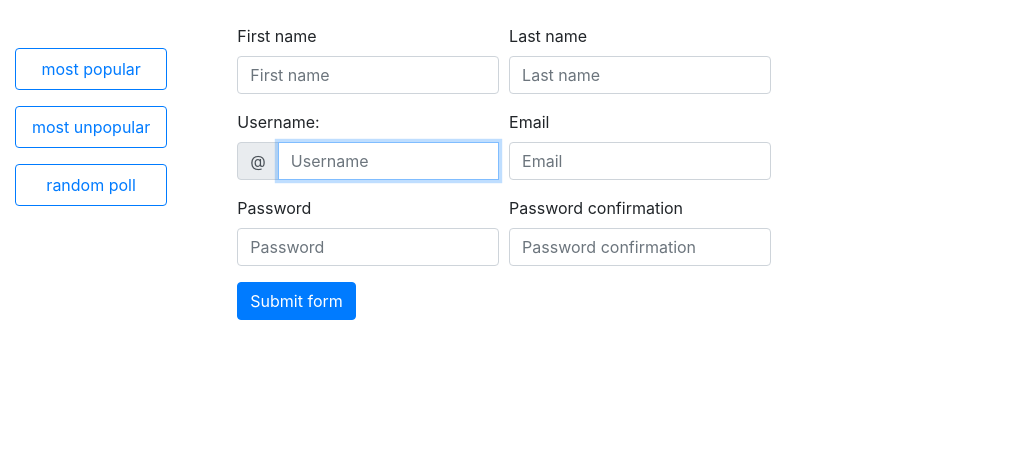
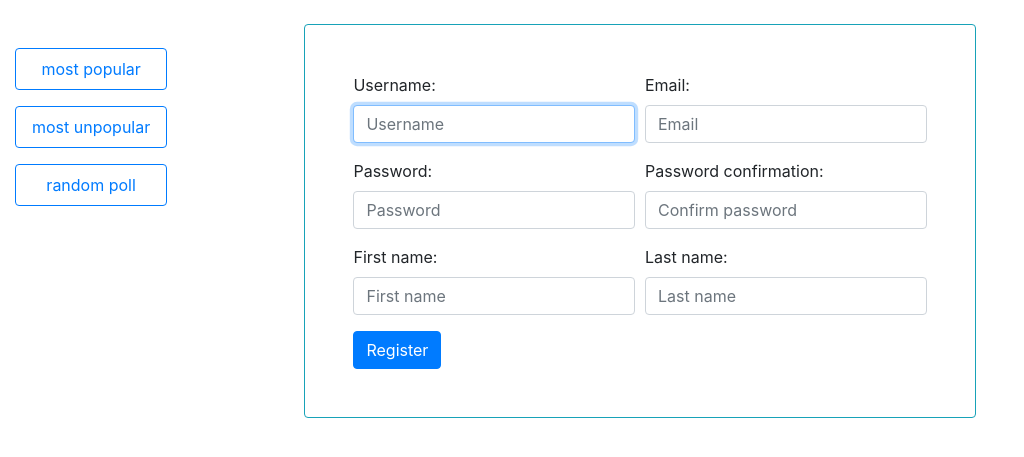
Before and after one commit to BBohdanBB/VotingSystem, a Django app: page /polls/register/ in a window 1280 px wide. Shown: the part 75-532 px from the top of the page, without its empty margins (0-1024 px from the left). Run offline with Django 3.2, Linux system fonts and the light colour scheme; some libraries are stand-ins or nearby versions.

Commit message:
add design for reg_form

```diff
--- a/polls/templates/polls/reg_form.html
+++ b/polls/templates/polls/reg_form.html
@@ -1,78 +1,73 @@
 {% extends 'polls/layout.html' %}
 
 {% block content %}
-
-    <!--<form method="post">
-        {% csrf_token %}
-        <p><label for="id_email">Email:</label> <input type="email" name="email" required id="id_email" /></p>
-        <p><label for="id_password1">Password:</label> <input type="password" name="password1" required id="id_password1" />
-            <span class="helptext"><ul><li>Your password can&#39;t be too similar to your other personal information.</li><li>Your password must contain at least 8 characters.</li><li>Your password can&#39;t be a commonly used password.</li><li>Your password can&#39;t be entirely numeric.</li></ul></span></p>
-        <p><label for="id_password2">Password confirmation:</label> <input type="password" name="password2" required id="id_password2" /> <span class="helptext">Enter the same password as before, for verification.</span></p>
-        <button type="submit">Register</button>
-    </form>-->
-
+    <div class="col-10 mx-auto bg-white p-5 border border-info rounded">
     <form class="needs-validation" novalidate method="post">
         {% csrf_token %}
         <div class="form-row">
-            <div class="col-md-4 mb-3">
-                <label for="id_first_name">First name</label>
-                <input type="text" class="form-control" id="id_first_name" maxlength="30" name="first_name" placeholder="First name" required>
+            <div class="col-md-6 mb-3">
+                <label for="id_username">Username:</label>
+                <input type="text" class="form-control" name="username" maxlength="150" autofocus required id="id_username"  placeholder="Username"/>
+                <div class="invalid-feedback helptext">
+                    Please choose a username. 150 characters or fewer. Letters, digits and @/./+/-/_ only.
+                </div>
                 <div class="valid-feedback">
                     Looks good!
                 </div>
             </div>
-
-            <div class="col-md-4 mb-3">
-                <label for="id_last_name">Last name</label>
-                <input type="text" class="form-control" id="id_last_name" maxlength="150" placeholder="Last name" name="last_name" required>
-                <div class="valid-feedback">
-                    Looks good!
+            <div class="col-md-6 mb-3">
+                <label for="id_email">Email:</label>
+                <input type="email" class="form-control" name="email" required id="id_email" placeholder="Email"/>
+                <div class="invalid-feedback">
+                    Please provide correct email
                 </div>
-            </div>
-
-
-        </div>
-
-            <div class="form-row">
-                <div class="col-md-4 mb-3">
-                    <label for="id_username">Username:</label>
-                    <div class="input-group">
-                        <div class="input-group-prepend">
-                            <span class="input-group-text" id="inputGroupPrepend">@</span>
-                        </div>
-                        <input name="username" maxlength="150" autofocus id="id_username" class="form-control"  placeholder="Username" aria-describedby="inputGroupPrepend" required>
-                        <div class="invalid-feedback">
-                            Please choose a username. 150 characters or fewer. Letters, digits and @/./+/-/_ only.
-                        </div>
-                    </div>
-                </div>
-                <div class="col-md-4 mb-3">
-                    <label for="id_email">Email</label>
-                    <input type="text" class="form-control" id="id_email" maxlength="30" name="id_email" placeholder="Email" required>
                 <div class="valid-feedback">
                     Looks good!
                 </div>
             </div>
         </div>
+
         <div class="form-row">
-                <div class="col-md-4 mb-3">
-                    <label for="id_password1">Password</label>
-                    <input type="password" class="form-control" id="id_password1" maxlength="150" placeholder="Password" name="password1" required>
+            <div class="col-md-6 mb-3">
+                <label for="id_password1">Password:</label>
+                <input class="form-control" type="password" name="password1" required id="id_password1" placeholder="Password"/>
+                <div class="invalid-feedback helptext">
+                    <ul>
+                        <li>Your password can&#39;t be too similar to your other personal information.</li>
+                        <li>Your password must contain at least 8 characters.</li>
+                        <li>Your password can&#39;t be a commonly used password.</li>
+                        <li>Your password can&#39;t be entirely numeric.</li>
+                    </ul>
+                </div>
+            </div>
+            <div class="col-md-6 mb-3">
+                <label for="id_password2">Password confirmation:</label>
+                <input class="form-control" type="password" name="password2" required id="id_password2" placeholder="Confirm password" />
+                <div class="invalid-feedback helptext">
+                    <span class="helptext">Enter the same password as before, for verification.</span>
+                </div>
+            </div>
+        </div>
+        <div class="form-row">
+            <div class="col-md-6 mb-3">
+                <label for="id_first_name">First name:</label>
+                <input class="form-control" type="text" name="first_name" maxlength="30" id="id_first_name"  placeholder="First name" />
                 <div class="valid-feedback">
                     Looks good!
                 </div>
             </div>
-
-            <div class="col-md-4 mb-3">
-                <label for="id_password2">Password confirmation</label>
-                <input type="password" class="form-control" id="id_password2" maxlength="150" placeholder="Password confirmation" name="password2" required>
+            <div class="col-md-6 mb-3">
+                <label for="id_last_name">Last name:</label>
+                <input class="form-control" type="text" name="last_name" maxlength="150" id="id_last_name" placeholder="Last name"/>
                 <div class="valid-feedback">
                     Looks good!
                 </div>
             </div>
         </div>
-        <button class="btn btn-primary" type="submit">Submit form</button>
+
+        <button class="btn btn-primary" type="submit">Register</button>
     </form>
+    </div>
 
     <script>
         // Example starter JavaScript for disabling form submissions if there are invalid fields
--- a/polls/views/authorization.py
+++ b/polls/views/authorization.py
@@ -38,15 +38,16 @@ def logout(request):
 
 
 def register(request):
-    if request.method == 'POST':
-        form = RegistrationForm(request.POST)
-        if form.is_valid():
-            form.save()
-            newuser = auth.authenticate(username=form.cleaned_data['username'], password=form.cleaned_data['password2'])
+    args = {}
+    args.update(csrf(request))
+    args['form'] = RegistrationForm()
+    if request.POST:
+        newuser_form = RegistrationForm(request.POST)
+        if newuser_form.is_valid():
+            newuser_form.save()
+            newuser = auth.authenticate(username=newuser_form.cleaned_data['username'], password=newuser_form.cleaned_data['password2'])
             auth.login(request, newuser)
-            return redirect('/polls')
-        return redirect('/polls')
-    else:
-        form = RegistrationForm()
-        args = {'form': form}
-        return render(request, 'polls/reg_form.html', args)
+            return redirect('/')
+        else:
+            args['form'] = newuser_form
+    return render_to_response('polls/reg_form.html', args)
```
Also changed, not shown: polls/templates/polls/login.html (+1 -6 lines). Lines whose indentation alone changed are shown as unchanged.
